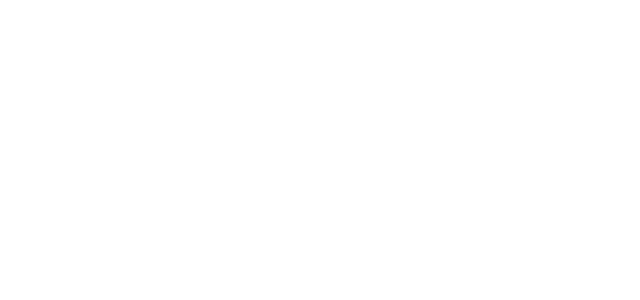
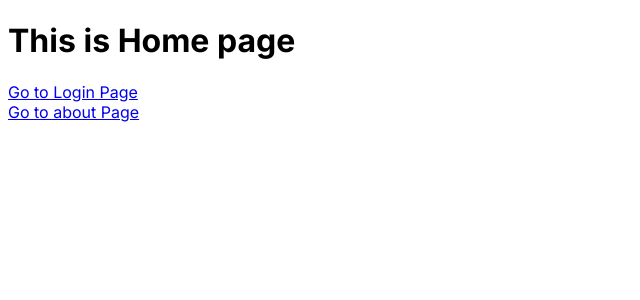
Before and after one commit to abhijit84842/FulL_StacK_DevelopmenT_2024, a Next.js app in the folder React + Framework/Next Js 2024/link_and_navigation_in_nextjs/: page / in a window 1280 px wide. Shown: the top 300 px of the page, without its empty margins (0-640 px from the left). Built offline with nearby package versions, Linux system fonts and the light colour scheme.

Commit message:
link set

```diff
--- a/React + Framework/Next Js 2024/link_and_navigation_in_nextjs/app/page.js
+++ b/React + Framework/Next Js 2024/link_and_navigation_in_nextjs/app/page.js
@@ -1,9 +1,16 @@
-
-
+import Link from "next/link";
 export default function Home() {
   return (
-    <main >
-
+    <main>
+      <div>
+        <h1>This is Home page</h1>
+        <div>
+          <Link href="/login">Go to Login Page</Link>
+        </div>
+        <div>
+          <Link href="/about">Go to about Page</Link>
+        </div>
+      </div>
     </main>
   );
 }
```
Also changed, not shown: React + Framework/Next Js 2024/link_and_navigation_in_nextjs/app/about/page.js (added, +11 -0 lines), React + Framework/Next Js 2024/link_and_navigation_in_nextjs/app/login/page.js (added, +7 -0 lines).
